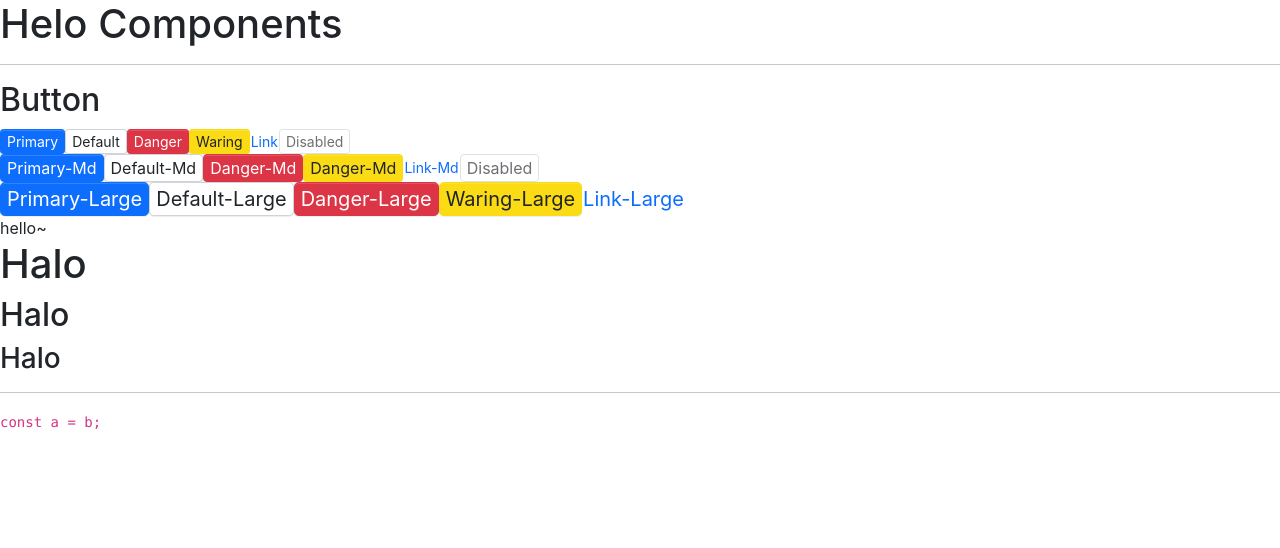
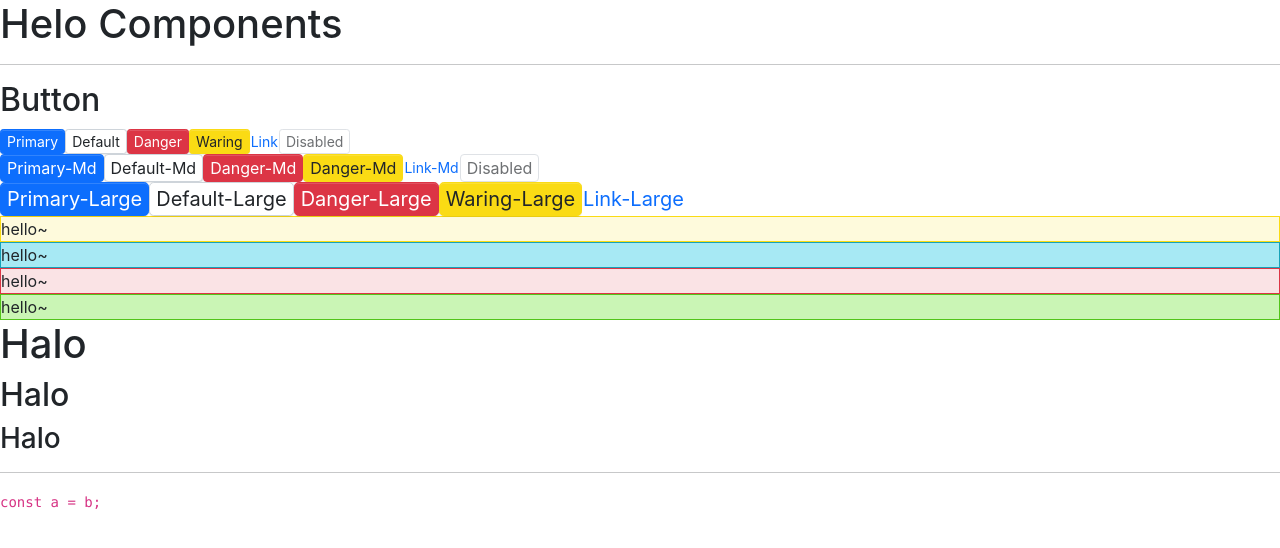
Before and after one commit to Zefeng666/halo-ui, a React (Create React App) app: page / in a window 1280 px wide. Shown: the top 548 px of the page. Built offline with nearby package versions, Linux system fonts and the light colour scheme.

Commit message:
完善Alert组件

```diff
--- a/src/App.tsx
+++ b/src/App.tsx
@@ -29,7 +29,10 @@ function App() {
         <Button btnType={ButtonType.Danger} size={ButtonSize.Large}>Danger-Large</Button>
         <Button btnType={ButtonType.Warning} size={ButtonSize.Large}>Waring-Large</Button>
         <Button btnType={ButtonType.Link} href={"https://www.baidu.com"} size={ButtonSize.Large}>Link-Large</Button>
-        <Alert message={'hello~'}></Alert>
+        <Alert message={'hello~'} type={'warning'}></Alert>
+        <Alert message={'hello~'} type={'info'}></Alert>
+        <Alert message={'hello~'} type={'error'}></Alert>
+        <Alert message={'hello~'} type={'success'}></Alert>
         <h1>Halo</h1>
         <h2>Halo</h2>
         <h3>Halo</h3>
--- a/src/components/Alert/Alert.tsx
+++ b/src/components/Alert/Alert.tsx
@@ -1,18 +1,28 @@
 import React from 'react';
+import classNames from 'classnames';
 
 interface AlertProps {
-    message?: string
+    message?: string,
+    type?: 'success' | 'info' | 'warning' | 'error',
+    description?: string,
 }
 
 export const Alert: React.FC<AlertProps> = (props) => {
-    const { message } = props;
-    return <div>
-        {message}
+    const { message, description, type } = props;
+    const classes = classNames('alert', {
+        [`alert-${type}`]: type,
+    })
+    return <div className={classes}>
+        <div className='alert-content'>
+            <div className='alert-msg'>{message}</div>
+            <div className='alert-des'>{description}</div>
+        </div>
     </div>
 }
 
 Alert.defaultProps = {
-    message: ''
+    message: '',
+    type: 'info'
 }
 
 export default Alert;
--- a/src/components/Alert/_style.scss
+++ b/src/components/Alert/_style.scss
@@ -1,3 +1,15 @@
-.halo-alert {
-
+.alert {
+    border: $alert-border-width solid transparent;
 }
+.alert-info {
+    @include alert-style($info)
+}
+.alert-success {
+    @include alert-style($success)
+}
+.alert-warning {
+    @include alert-style($warning)
+}
+.alert-error {
+    @include alert-style($danger)
+}
--- a/src/components/Alert/index.tsx
+++ b/src/components/Alert/index.tsx
@@ -1,2 +1,2 @@
-import Alert from './Alert';
+import Alert from './alert';
 export default Alert;
--- a/src/styles/_mixin.scss
+++ b/src/styles/_mixin.scss
@@ -33,3 +33,11 @@
   }
 
 }
+
+@mixin alert-style (
+  $border,
+  $background: lighten($border, 40%),
+) {
+  border-color: $border;
+  background: $background;
+}
--- a/src/styles/_variables.scss
+++ b/src/styles/_variables.scss
@@ -206,6 +206,13 @@ $btn-border-radius-sm:        $border-radius-sm !default;
 
 $btn-transition:              color .15s ease-in-out, background-color .15s ease-in-out, border-color .15s ease-in-out, box-shadow .15s ease-in-out !default;
 
+// Alert
+
+// Alert边框
+$alert-border-width:          $border-width !default;
+// radius
+$alert-border-radius:         $border-radius !default;
+
 // menu
 $menu-border-width:            $border-width !default;
 $menu-border-color:            $border-color !default;
--- a/src/styles/index.scss
+++ b/src/styles/index.scss
@@ -6,3 +6,4 @@
 @import "mixin";
 
 @import "../components/Button/style";
+@import "../components/Alert/style";
```
